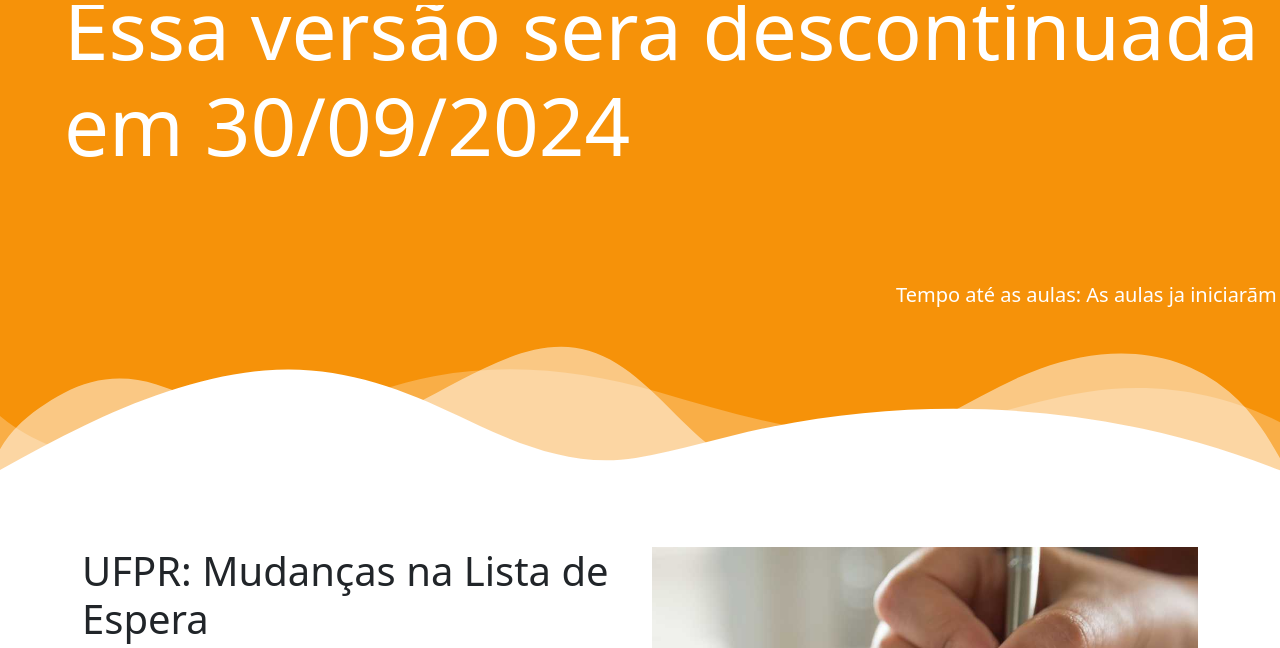
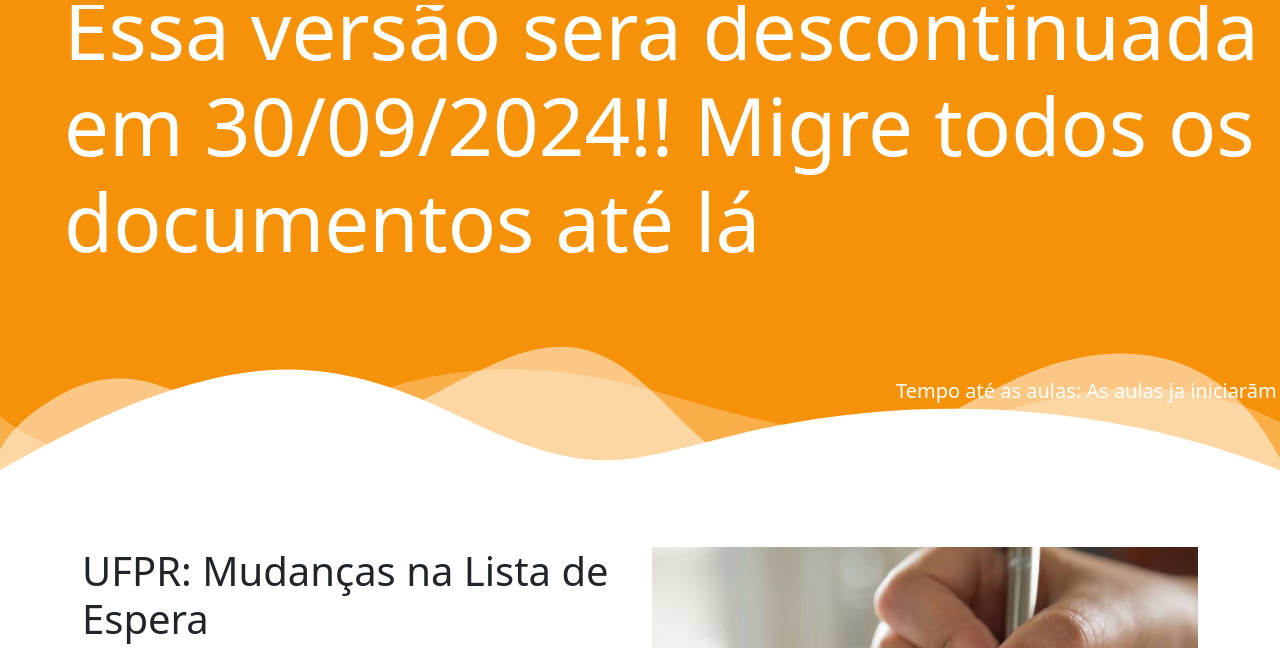
Before and after one commit to SacPositivo/NicollasSac, a plain HTML site: page index.html in a window 1280 px wide. Shown: the part 83-731 px from the top of the page. Drawn offline with nearby package versions, Linux system fonts and the light colour scheme.

Commit message:
Update index.html

```diff
--- a/index.html
+++ b/index.html
@@ -28,7 +28,7 @@
     </header>
     <main>
         <div id="waves">
-            <h1 id="wavTitle">Essa versão sera descontinuada em 30/09/2024</h1>
+            <h1 id="wavTitle">Essa versão sera descontinuada em 30/09/2024!! Migre todos os documentos até lá</h1>
             <h1 class="ctn d-inline-block">Tempo até as aulas: <span id="countdown"></span></h1>
             <div class="custom-shape-divider-bottom-1705026646">
                 <svg data-name="Layer 1" xmlns="http://www.w3.org/2000/svg" viewBox="0 0 1200 120" preserveAspectRatio="none">
```
